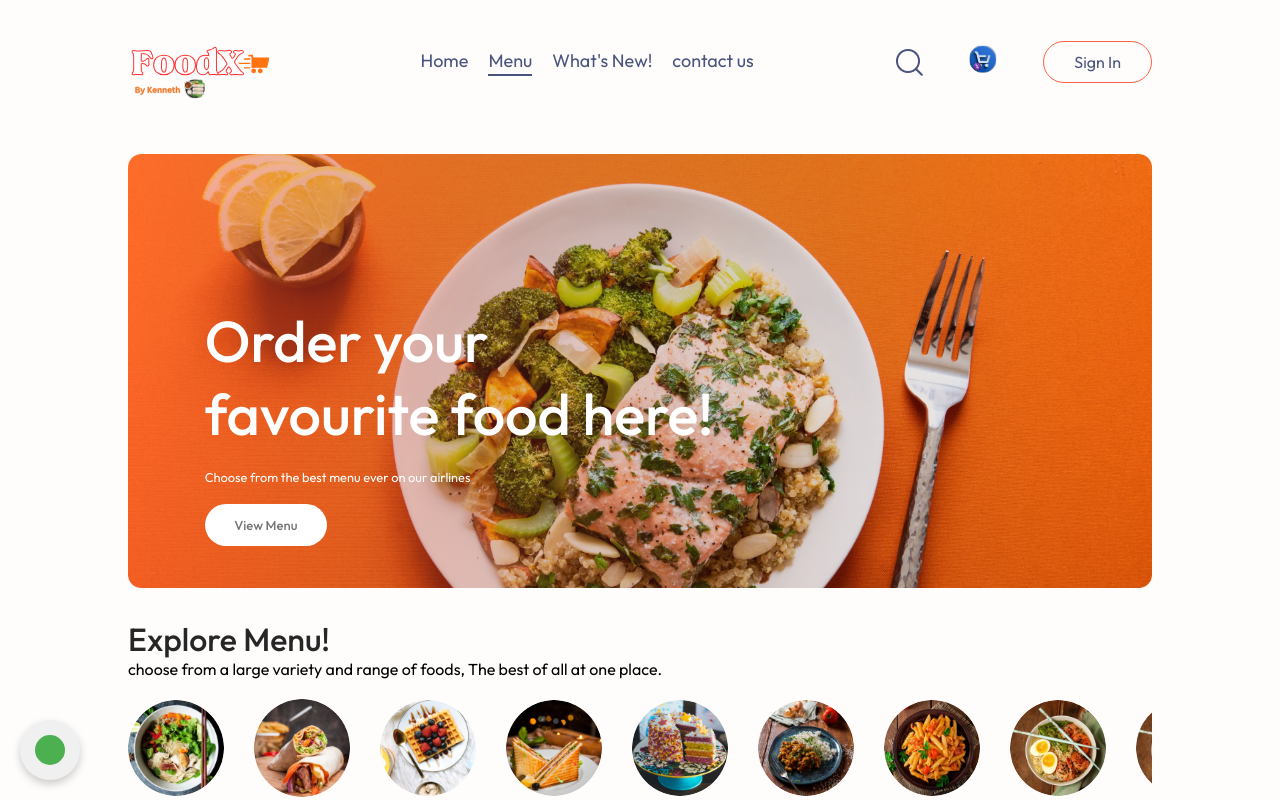
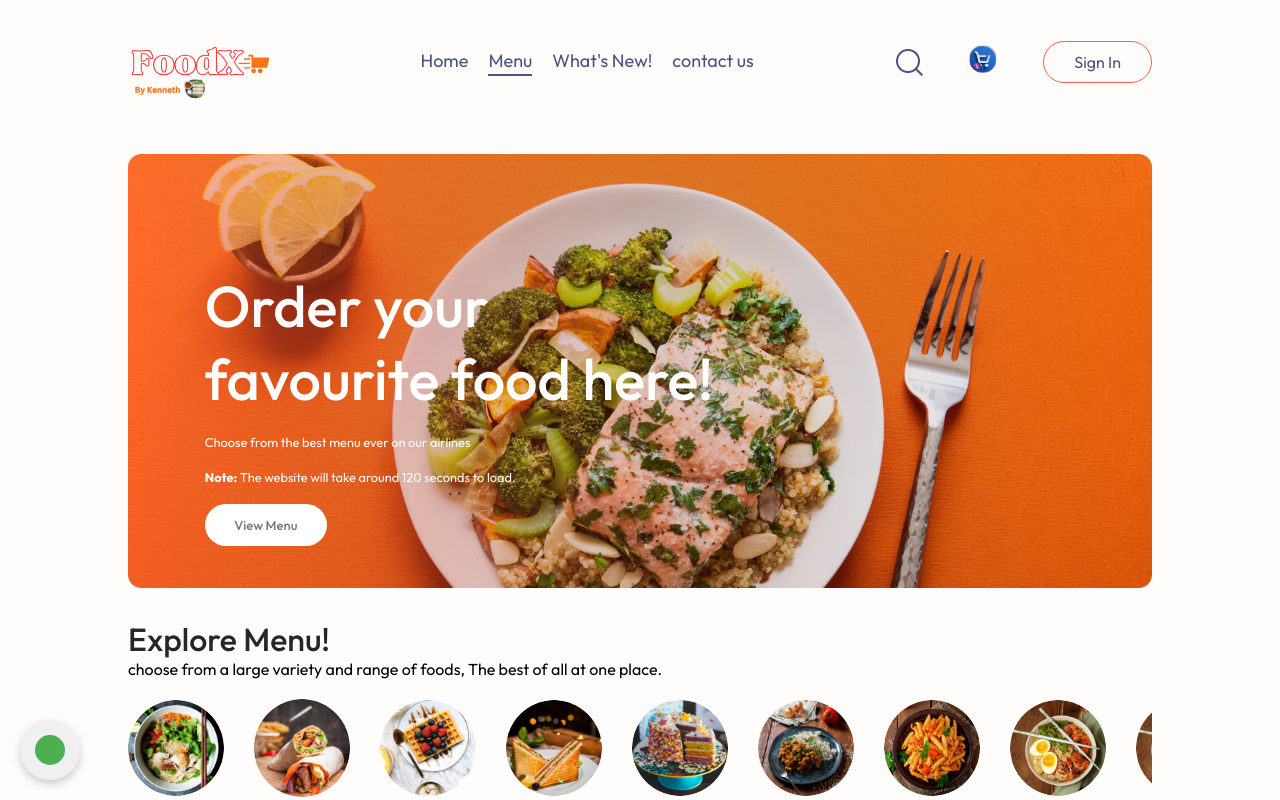
Before and after one commit to Kenneth3120/foodX, a React (Vite) app in the folder foodX/: page / in a window 1280 px wide. Shown: the top 800 px of the page. Built offline with nearby package versions, Linux system fonts and the light colour scheme; no server answers.

Commit message:
Added notice

```diff
--- a/foodX/src/components/Header/Header.jsx
+++ b/foodX/src/components/Header/Header.jsx
@@ -11,6 +11,7 @@ const Header = () => {
       <div className='header-contents'>
         <h2>Order your favourite food here!</h2>
         <p>Choose from the best menu ever on our airlines</p>
+        <p className="notice"><strong>Note:</strong> The website will take around 120 seconds to load.</p>
         <button onClick={handleClick}>View Menu</button> {/* Added onClick */}
       </div>
     </div>
```
